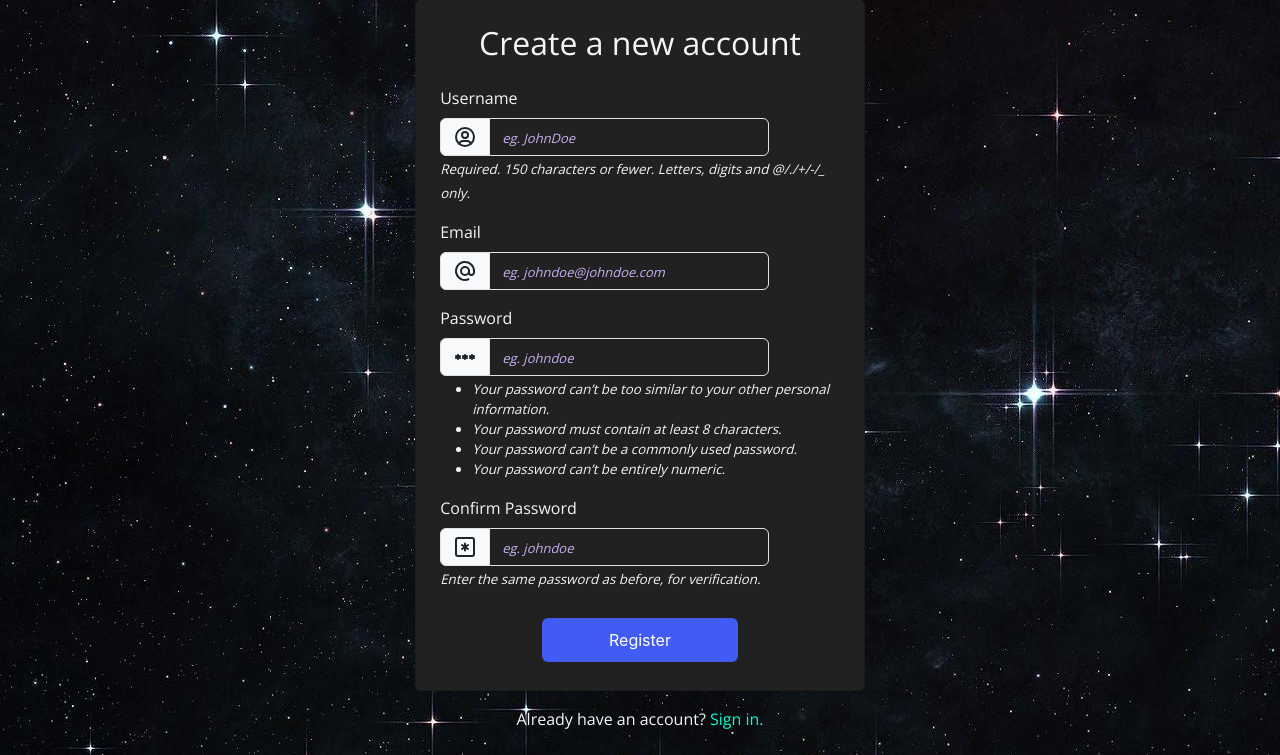
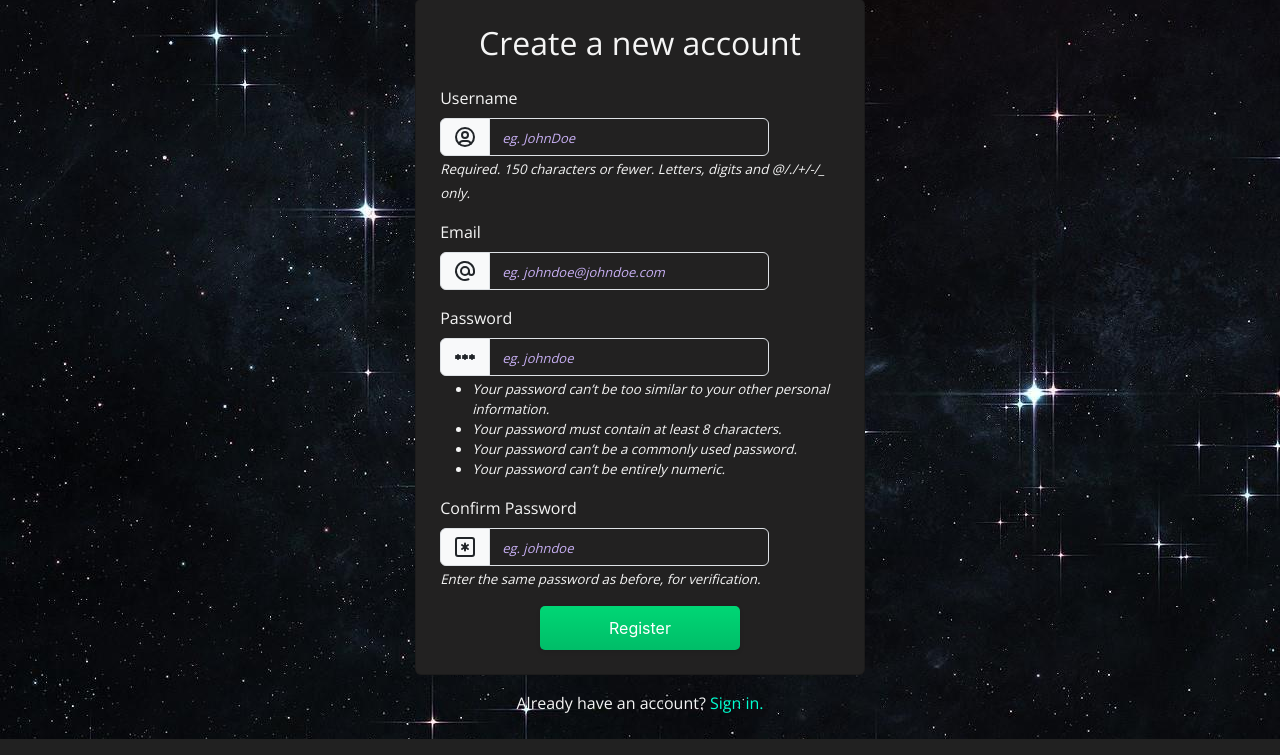
Before and after one commit to steadyfall/wwbm-webapp, a Django app: template templates/authentication/register.html in a window 1280 px wide. Shown: the part 99-854 px from the top of the page. Run offline with Django 4.2, Linux system fonts and the light colour scheme; the template is opened without the code that fills it, so the values that code supplies are empty.

Commit message:
fixed validator.js code, added validation check before submitting form and fixed register.html

```diff
--- a/static/css/auth.css
+++ b/static/css/auth.css
@@ -66,6 +66,10 @@ body {
     margin-left: 27% !important;
 }
 
+.ml-32percent {
+    margin-left: 32% !important;
+}
+
 .signBackInButton {
     background-color: #c2fbd7;
     border-radius: 100px;
@@ -126,3 +130,36 @@ body {
 .signinButton:focus {
     box-shadow: rgba(50, 50, 93, .1) 0 0 0 1px inset, rgba(50, 50, 93, .2) 0 6px 15px 0, rgba(0, 0, 0, .1) 0 2px 2px 0, rgba(50, 151, 211, .3) 0 0 0 4px;
 }
+
+
+
+.registerButton {
+  background-color: initial;
+  background-image: linear-gradient(-180deg, #00D775, #00BD68);
+  border-radius: 5px;
+  box-shadow: rgba(0, 0, 0, 0.1) 0 2px 4px;
+  color: #FFFFFF;
+  cursor: pointer;
+  display: inline-block;
+  font-family: Inter,-apple-system,system-ui,Roboto,"Helvetica Neue",Arial,sans-serif;
+  height: 44px;
+  line-height: 44px;
+  outline: 0;
+  overflow: hidden;
+  padding: 0 20px;
+  pointer-events: auto;
+  position: relative;
+  text-align: center;
+  touch-action: manipulation;
+  user-select: none;
+  -webkit-user-select: none;
+  vertical-align: top;
+  white-space: nowrap;
+  width: 100%;
+  z-index: 9;
+  border: 0;
+}
+
+.registerButton:hover {
+  background: #00bd68;
+}
--- a/templates/authentication/register.html
+++ b/templates/authentication/register.html
@@ -42,19 +42,12 @@
     <link rel="stylesheet" type="text/css" href="{% static 'css/auth.css' %}" />
     <script defer type="text/javascript" src="{% static 'js/validator.js' %}"></script>
 
-    <title>Login</title>
+    <title>Register</title>
 </head>
 
 <body class="d-flex flex-column">
     <div class="vertical-center">
         <div class="container-xl py-4" style="width:37%; height: 50%;">
-            {% if messages %}
-            <ul class="messages">
-                {% for message in messages %}
-                <li{% if message.tags %} class="alert alert-{{ message.tags }}" {% endif %}>{{ message }}</li>
-                    {% endfor %}
-            </ul>
-            {% endif %}
             <div class="text-center mb-4">
                 <a href="#" class="navbar-brand navbar-brand-autodark"><img src="{% static 'img/wwbmicon.ico' %}"
                         height="50" alt="Who Wants To Be A Millionaire?" /></a>
@@ -62,6 +55,11 @@
             <div class="card card-md grey-bg">
                 <div class="card-body m-2">
                     <h2 class="h2 text-center mb-4 whitesmoke">Create a new account</h2>
+                    <ul class="messages text-center" style="list-style-type: none; padding: 0;" id="allAlerts">
+                        {% for message in messages %}
+                        <li{% if message.tags %} class="alert alert-{{ message.tags }}" {% endif %}>{{ message }}</li>
+                        {% endfor %}
+                    </ul>
                     <form method="post">
                         {% csrf_token %}
                         <div class="mb-3">
@@ -138,8 +136,8 @@
                                     Enter the same password as before, for verification.
                                 </small></i>
                         </div>
-                        <div class="form-footer m-1">
-                            <button class="signinButton ml-25percent w-50" type="submit">Register</button><br>
+                        <div class="form-footer">
+                            <button class="registerButton ml-25percent w-50" type="submit" id="submitButton">Register</button><br>
                         </div>
                     </form>
                 </div>
```
Also changed, not shown: static/js/validator.js (+58 -65 lines).
